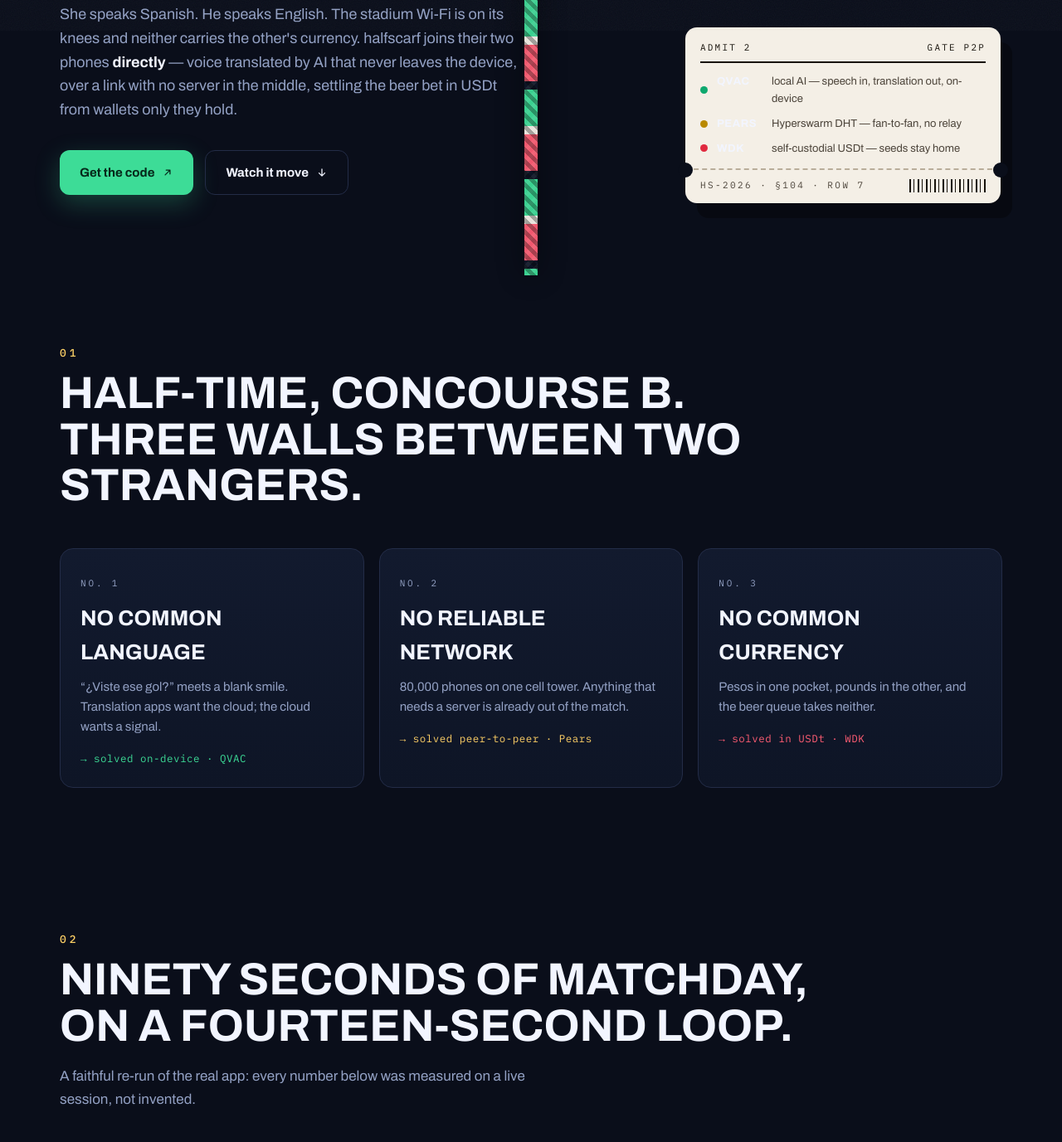
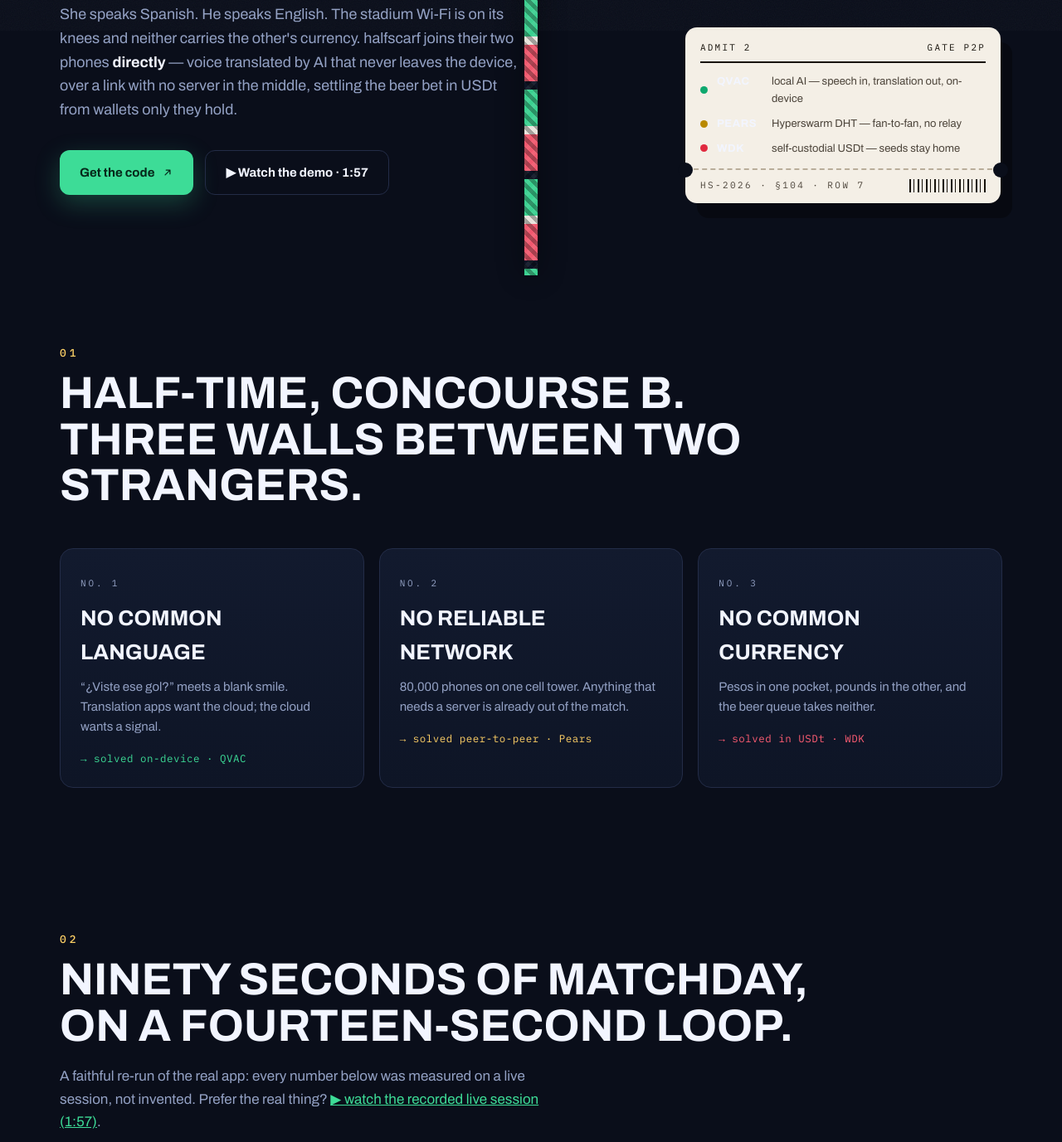
Before and after one commit to tang-vu/halfscarf, a website: page site/index.html in a window 1280 px wide. Shown: the part 763-2140 px from the top of the page at 83% size. Drawn offline with Linux system fonts and the light colour scheme; a web font is replaced by a local one.

Commit message:
feat: link the demo video from the landing page and README

```diff
--- a/site/index.html
+++ b/site/index.html
@@ -69,9 +69,7 @@
           <a class="btn btn-solid" href="https://github.com/tang-vu/halfscarf" target="_blank" rel="noopener">Get the code
             <svg width="14" height="14" viewBox="0 0 24 24" fill="none" aria-hidden="true"><path d="M7 17 17 7M9 7h8v8" stroke="currentColor" stroke-width="2.2" stroke-linecap="round" stroke-linejoin="round"/></svg>
           </a>
-          <a class="btn btn-ghost" href="#match">Watch it move
-            <svg width="14" height="14" viewBox="0 0 24 24" fill="none" aria-hidden="true"><path d="M12 5v14m0 0 6-6m-6 6-6-6" stroke="currentColor" stroke-width="2.2" stroke-linecap="round" stroke-linejoin="round"/></svg>
-          </a>
+          <a class="btn btn-ghost" href="https://youtu.be/mgoiOvaGNhU" target="_blank" rel="noopener">▶ Watch the demo · 1:57</a>
         </div>
 
         <!-- match ticket: the three tracks as the lineup -->
@@ -119,7 +117,8 @@
     <!-- ============ MATCHDAY — self-running product demo ============ -->
     <section class="match" id="match" aria-label="Product demo">
       <h2 class="sect-title reveal"><span class="mono sect-no">02</span>Ninety seconds of matchday,<br />on a fourteen-second loop.</h2>
-      <p class="sect-sub reveal">A faithful re-run of the real app: every number below was measured on a live session, not invented.</p>
+      <p class="sect-sub reveal">A faithful re-run of the real app: every number below was measured on a live session, not
+        invented. Prefer the real thing? <a href="https://youtu.be/mgoiOvaGNhU" target="_blank" rel="noopener">▶ watch the recorded live session (1:57)</a>.</p>
 
       <div class="pitch reveal" role="img" aria-label="Animated demo: Alice speaks Spanish, Bob receives it in English over the peer-to-peer link, then tips 1 USDt back to Alice.">
         <!-- Alice -->
```
Also changed, not shown: README.md.
